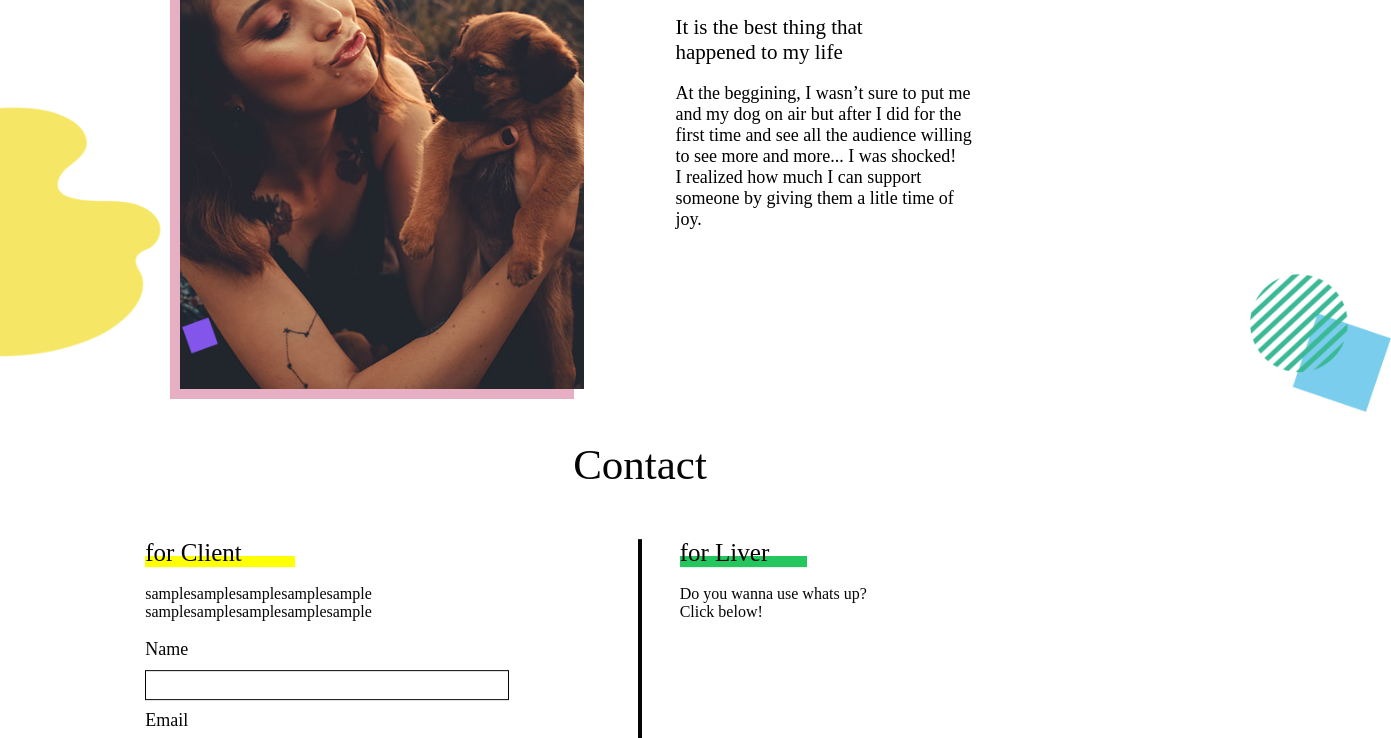
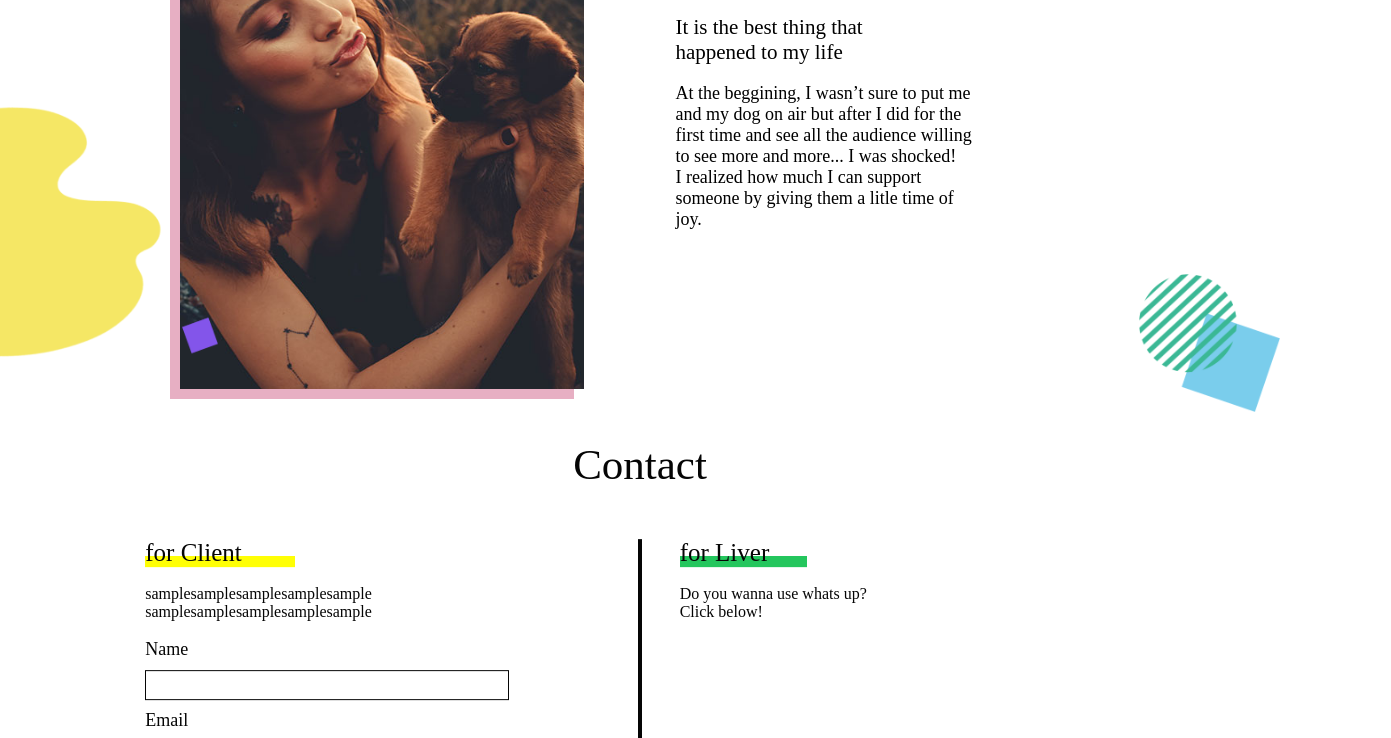
Before and after one commit to fujikoaya/lpojt, a plain HTML site: page index.html in a window 1280 px wide. Shown: the part 4921-5659 px from the top of the page, 1391 px wide, since content can reach past the window. Drawn offline with nearby package versions, Linux system fonts and the light colour scheme.

Commit message:
no message

```diff
--- a/style.scss
+++ b/style.scss
@@ -324,6 +324,7 @@ h3 {
     // kv
     .sub {
         background-image: url(/img/kv_sp.png);
+        text-align: center;
     }
 
     .ul-menu {
@@ -525,7 +526,8 @@ h5 {
             position: absolute;
             width: 11%;
             top: -115px;
-            left: 1250px;
+            // left: 1250px;
+            right: 0;
         }
     }
 }
```
Also changed, not shown: assets/css/style.css, 1 other file.
